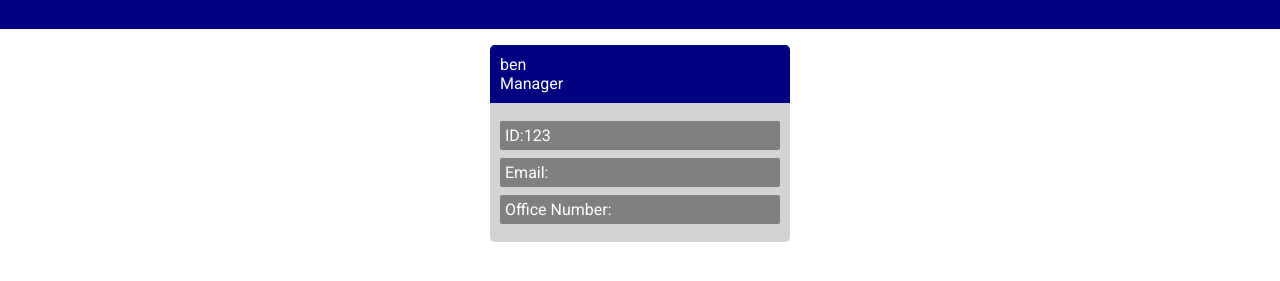
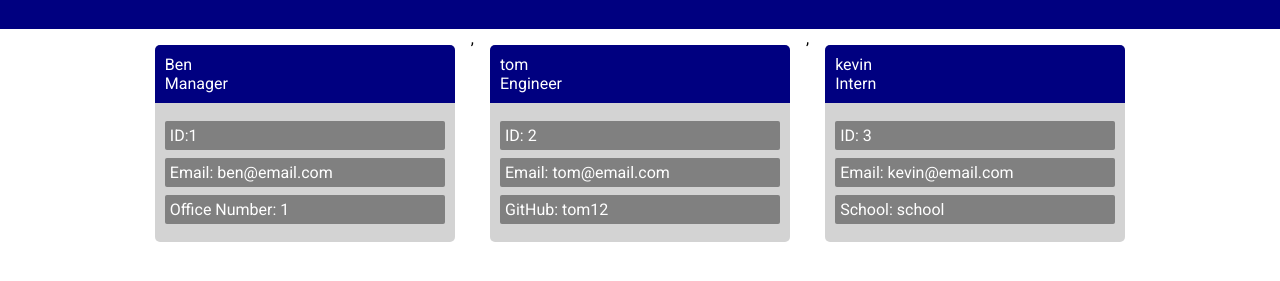
Before and after one commit to BenS213/team_profile_generator, a website: page output/index.html in a window 1280 px wide. Shown: the part 73-354 px from the top of the page. Drawn offline with Linux system fonts and the light colour scheme.

```diff
--- a/output/index.html
+++ b/output/index.html
@@ -17,15 +17,35 @@
         <div class="cards">
           <div class="card">
       <div class="head">
-          <div class="name">ben</div>
+          <div class="name">Ben</div>
           <div class="role">Manager</div>
       </div>
       <div class="body">
-          <div class="info">ID:123</div>
-          <div class="info">Email: </div>
-          <div class="info">Office Number: </div>
+          <div class="info">ID:1</div>
+          <div class="info">Email: ben@email.com</div>
+          <div class="info">Office Number: 1</div>
       </div>
-  </div>
+  </div>,<div class="card">
+      <div class="head">
+          <div class="name">tom</div>
+          <div class="role">Engineer</div>
+      </div>
+      <div class="body">
+          <div class="info">ID: 2</div>
+          <div class="info">Email: tom@email.com</div>
+          <div class="info">GitHub: tom12</div>
+      </div>
+  </div>,<div class="card">
+          <div class="head">
+              <div class="name">kevin</div>
+              <div class="role">Intern</div>
+          </div>
+          <div class="body">
+              <div class="info">ID: 3</div>
+              <div class="info">Email: kevin@email.com</div>
+              <div class="info">School: school</div>
+          </div>
+      </div>
         </div>
     </body>
     </html>
```
Also changed, not shown: README.md.
